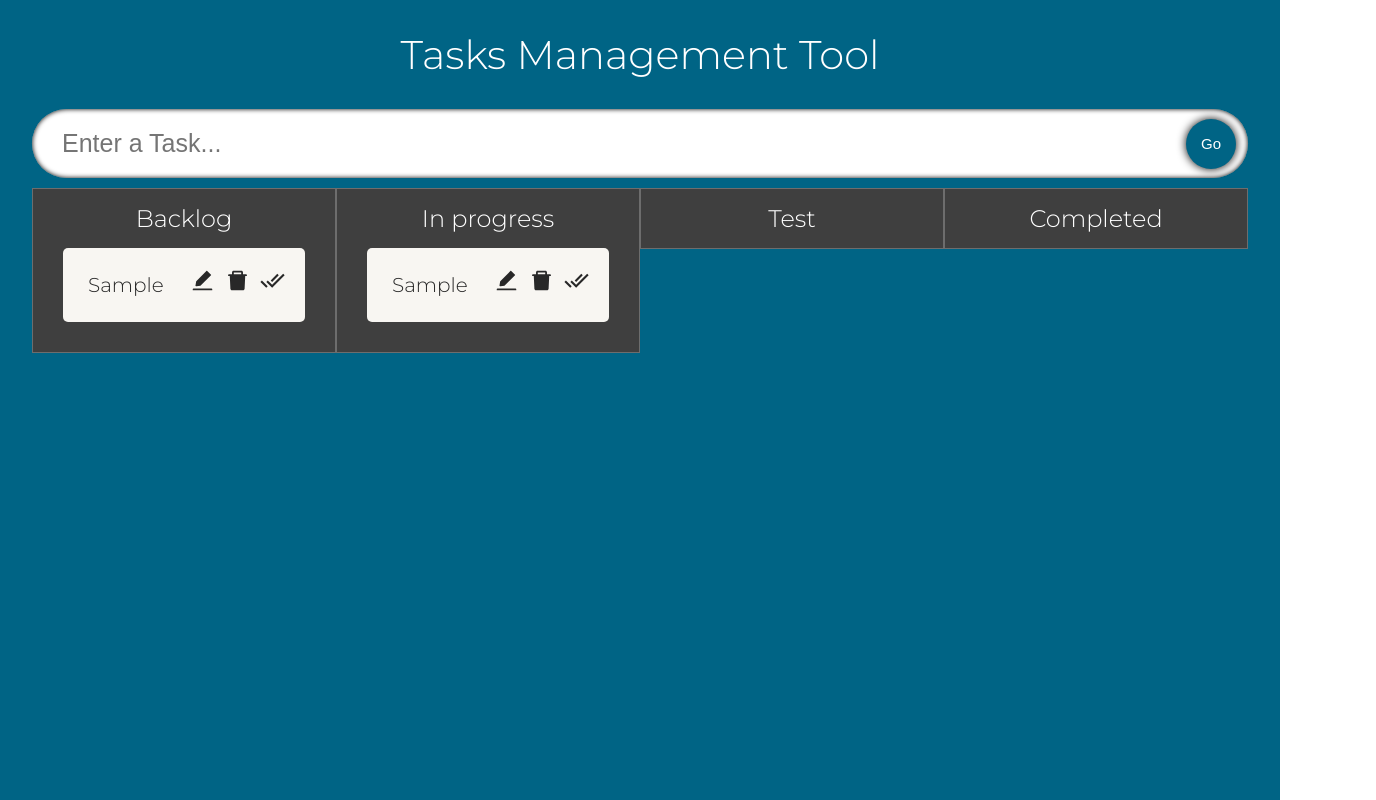
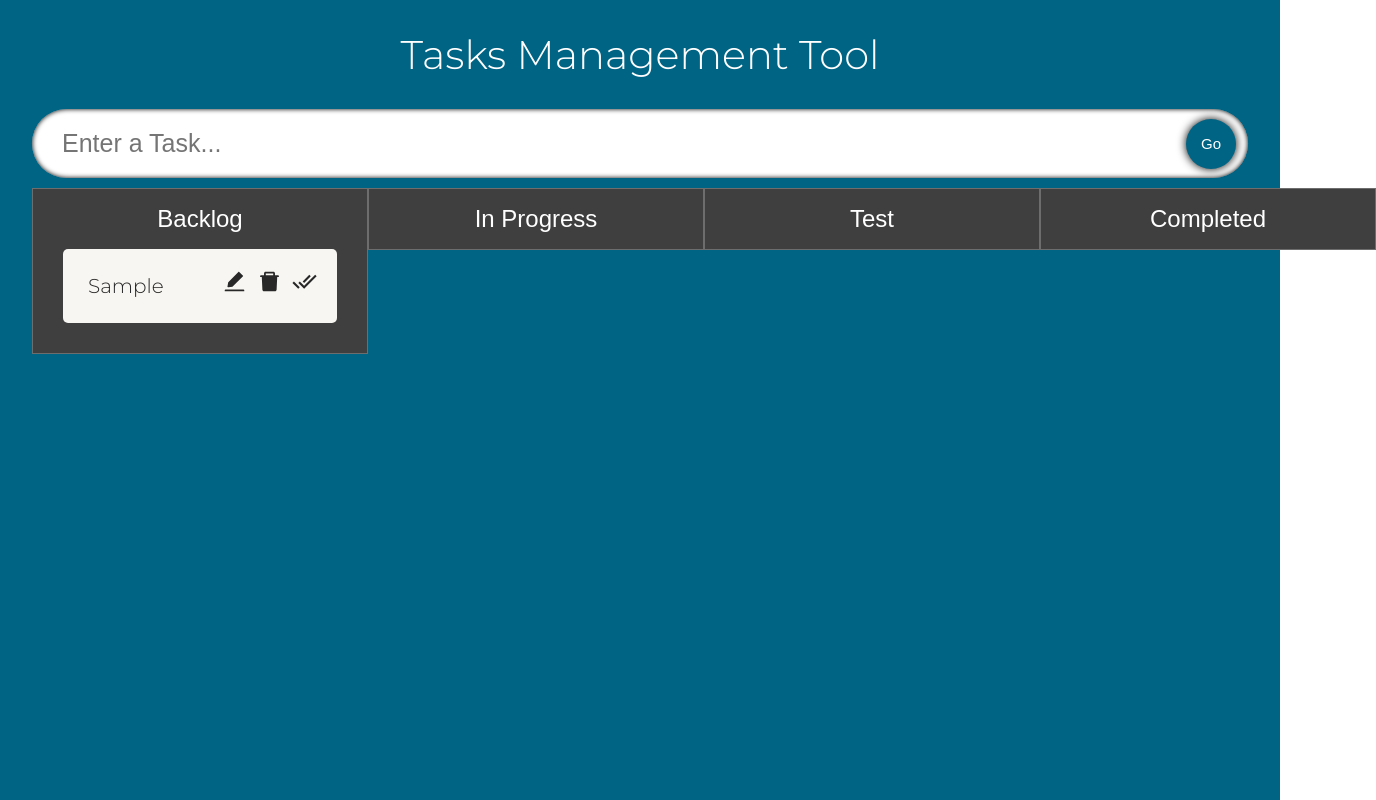
Before and after one commit to peterk6e/react-tasks-management, a React (Create React App) app: page / in a window 1280 px wide. Both pictures are taken after typing "Sample" into the empty fields and a click on the button "Go". Shown: the whole page, 1376 px wide, since content can reach past the window. Built offline with nearby package versions, Linux system fonts and the light colour scheme.

Commit message:
drag and drop for 2 columns

```diff
--- a/package.json
+++ b/package.json
@@ -9,8 +9,10 @@
     "@types/jest": "^27.5.1",
     "@types/node": "^16.11.36",
     "@types/react": "^18.0.9",
+    "@types/react-beautiful-dnd": "^13.1.2",
     "@types/react-dom": "^18.0.5",
     "react": "^18.1.0",
+    "react-beautiful-dnd": "^13.1.0",
     "react-dom": "^18.1.0",
     "react-icons": "^4.3.1",
     "react-scripts": "5.0.1",
--- a/src/App.css
+++ b/src/App.css
@@ -2,7 +2,7 @@
 
 .App {
   width: 100vw;
-  height: 100vh;
+  min-height: 100vh;
   display: flex;
   flex-direction: column;
   align-items: center;
--- a/src/App.tsx
+++ b/src/App.tsx
@@ -2,29 +2,70 @@ import { FC, FormEvent, useState } from "react";
 import { InputField } from "./components/InputField";
 import { Task } from "./model";
 import { TasksList } from "./components/TasksList";
+import { DragDropContext, DropResult } from "react-beautiful-dnd";
 import "./App.css";
 
 const App: FC = () => {
   const [task, setTask] = useState<string>("");
   const [tasks, setTasks] = useState<Task[]>([]);
+  const [completedTasks, setCompletedTasks] = useState<Task[]>([]);
 
   const handleAdd = (e: FormEvent) => {
     e.preventDefault();
 
-
     if (task) {
       setTasks([...tasks, { id: Date.now(), task: task, isDone: false }]);
       setTask("");
-      console.log(tasks);
     }
   };
 
+  const onDragEnd = (result: DropResult) => {
+    console.log(result);
+
+    const { source, destination } = result;
+
+    if (!destination) return;
+    if (
+      destination.droppableId === source.droppableId &&
+      destination.index === source.index
+    )
+      return;
+
+      let add,
+      active = tasks,
+      completed = completedTasks;
+
+      if(source.droppableId === "backlogList" ) {
+        add = active[source.index]
+        active.splice(source.index, 1);
+      } else {
+        add = completed[source.index]
+        completed.splice(source.index, 1);
+      }
+
+      if(destination.droppableId === "backlogList" ) {
+        active.splice(source.index, 0, add);
+      } else {
+        completed.splice(source.index, 0, add);
+      }
+
+        setTasks(active);
+        setCompletedTasks(completed);
+  };
+
   return (
-    <div className="App">
-      <span className="heading">Tasks Management Tool</span>
-      <InputField task={task} setTask={setTask} handleAdd={handleAdd} />
-      <TasksList tasks={tasks} setTasks={setTasks}/>
-    </div>
+    <DragDropContext onDragEnd={onDragEnd}>
+      <div className="App">
+        <span className="heading">Tasks Management Tool</span>
+        <InputField task={task} setTask={setTask} handleAdd={handleAdd} />
+        <TasksList
+          tasks={tasks}
+          setTasks={setTasks}
+          completedTasks={completedTasks}
+          setCompletedTasks={setCompletedTasks}
+        />
+      </div>
+    </DragDropContext>
   );
 };
 
--- a/src/components/SingleTask.tsx
+++ b/src/components/SingleTask.tsx
@@ -3,14 +3,16 @@ import { Task } from "../model";
 import "./styles.css";
 import { AiFillEdit, AiFillDelete } from "react-icons/ai";
 import { MdDoneAll } from "react-icons/md";
+import { Draggable } from "react-beautiful-dnd";
 
 interface Props {
   task: Task;
   tasks: Task[];
   setTasks: React.Dispatch<React.SetStateAction<Task[]>>;
+  index: number;
 }
 
-export const SingleTask = ({ task, tasks, setTasks }: Props) => {
+export const SingleTask = ({ task, tasks, setTasks, index }: Props) => {
   const [edit, setEdit] = useState<boolean>(false);
   const [editText, setEditText] = useState<string>(task.task);
 
@@ -42,7 +44,15 @@ export const SingleTask = ({ task, tasks, setTasks }: Props) => {
   const done = task.isDone ? "task done" : "task";
 
   return (
-    <form className={done} onSubmit={(e) => handleEdit(e, task.id)}>
+    <Draggable draggableId={task.id.toString()} index={index}>
+      {(provided) => (
+        <form
+          className={done}
+          onSubmit={(e) => handleEdit(e, task.id)}
+          {...provided.draggableProps}
+          {...provided.dragHandleProps}
+          ref={provided.innerRef}
+        >
           {edit ? (
             <input
               ref={inputRef} //autoFocus
@@ -72,5 +82,7 @@ export const SingleTask = ({ task, tasks, setTasks }: Props) => {
             </span>
           </div>
         </form>
+      )}
+    </Draggable>
   );
 };
--- a/src/components/TasksList.tsx
+++ b/src/components/TasksList.tsx
@@ -1,48 +1,101 @@
+import { useState } from "react";
 import { Task } from "../model";
 import { SingleTask } from "./SingleTask";
+import { Droppable } from "react-beautiful-dnd";
 import "./styles.css";
 
 interface Props {
   tasks: Task[];
   setTasks: React.Dispatch<React.SetStateAction<Task[]>>;
+  completedTasks: Task[];
+  setCompletedTasks: React.Dispatch<React.SetStateAction<Task[]>>;
 }
 
-export const TasksList = ({ tasks, setTasks }: Props) => {
+export const TasksList = ({
+  tasks,
+  setTasks,
+  completedTasks,
+  setCompletedTasks,
+}: Props) => {
+  const [headerCol1, setHeaderCol1] = useState<string>("Backlog");
+  const [headerCol2, setHeaderCol2] = useState<string>("In Progress");
+  const [headerCol3, setHeaderCol3] = useState<string>("Test");
+  const [headerCol4, setHeaderCol4] = useState<string>("Completed");
+
   return (
     <div className="container">
-      <div className="backlog tasks">
-        <span className="tasks-heading">Backlog</span>
-
-        {tasks.map((task: Task, key: number) => {
+      <Droppable droppableId="backlogList">
+        {(provided, snapshot) => (
+          <div
+            className={`tasks ${snapshot.isDraggingOver ? "drag-active" : ""}`}
+            ref={provided.innerRef}
+            {...provided.droppableProps}
+          >
+            {/* <span className="tasks-heading">Backlog</span> */}
+            <input
+              className="tasks-heading"
+              value={headerCol1}
+              onChange={(e) => setHeaderCol1(e.target.value)}
+            />
+            {tasks.map((task, index) => {
               return (
                 <SingleTask
+                  index={index}
                   task={task}
                   tasks={tasks}
-              key={key}
+                  key={task.id}
                   setTasks={setTasks}
                 />
               );
             })}
+            {provided.placeholder}
           </div>
-      <div className="inprogress tasks">
-        <span className="tasks-heading">In progress</span>
-        {tasks.map((task: Task, key: number) => {
+        )}
+      </Droppable>
+
+      <div className="tasks">
+        <input
+          className="tasks-heading"
+          value={headerCol2}
+          onChange={(e) => setHeaderCol2(e.target.value)}
+        />
+      </div>
+
+      <div className="tasks">
+        <input
+          className="tasks-heading"
+          value={headerCol3}
+          onChange={(e) => setHeaderCol3(e.target.value)}
+        />
+      </div>
+
+      <Droppable droppableId="completedList">
+        {(provided, snapshot) => (
+          <div
+            className={`tasks ${snapshot.isDraggingOver ? "drag-active" : ""}`}
+            ref={provided.innerRef}
+            {...provided.droppableProps}
+          >
+            <input
+              className="tasks-heading"
+              value={headerCol4}
+              onChange={(e) => setHeaderCol4(e.target.value)}
+            />
+            {completedTasks.map((task, index) => {
               return (
                 <SingleTask
+                  index={index}
                   task={task}
                   tasks={tasks}
-              key={key}
-              setTasks={setTasks}
+                  key={task.id}
+                  setTasks={setCompletedTasks}
                 />
               );
             })}
+            {provided.placeholder}
           </div>
-      <div className="intest tasks">
-        <span className="tasks-heading">Test</span>
-      </div>
-      <div className="completed tasks">
-        <span className="tasks-heading">Completed</span>
-      </div>
+        )}
+      </Droppable>
     </div>
   );
 };
--- a/src/components/styles.css
+++ b/src/components/styles.css
@@ -78,13 +78,26 @@
 
 .task:hover {
   box-shadow: 0 0 5px black;
-  transform: scale(1.05);
+  transform: scale(1.02);
 }
+
+.task:active {
+    box-shadow: 0 0 5px black;
+    transform: scale(1.06);
+    box-shadow: rgb(38, 57, 77) 0px 20px 30px -10px;
+  }
 
 .tasks-heading {
   text-align: center;
   font-size: 24px;
   color: white;
+  background: transparent;
+  border: none;
+}
+
+.tasks-heading:focus {
+    outline: none;
+    background: #4d4d4d;
 }
 
 .task-text {
@@ -131,6 +144,12 @@
   border: 1px solid rgb(0, 100, 133);
 }
 
+.drag-active {
+    background: rgb(75, 75, 75);
+    border: 1px solid rgb(188, 188, 188);
+}
+
+
 @media (max-width: 1100px) {
   .input {
     width: 95%;
--- a/src/index.tsx
+++ b/src/index.tsx
@@ -7,7 +7,7 @@ const root = ReactDOM.createRoot(
   document.getElementById('root') as HTMLElement
 );
 root.render(
-  <React.StrictMode>
+  // <React.StrictMode>
     <App />
-  </React.StrictMode>
+  // </React.StrictMode>
 );
```
Also changed, not shown: 1 other file (tests, documents, lock files or other folders). Lines whose indentation alone changed are shown as unchanged.
